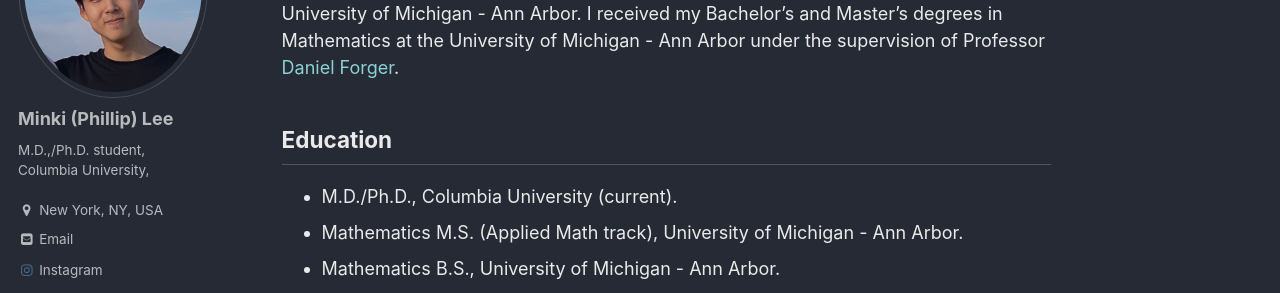
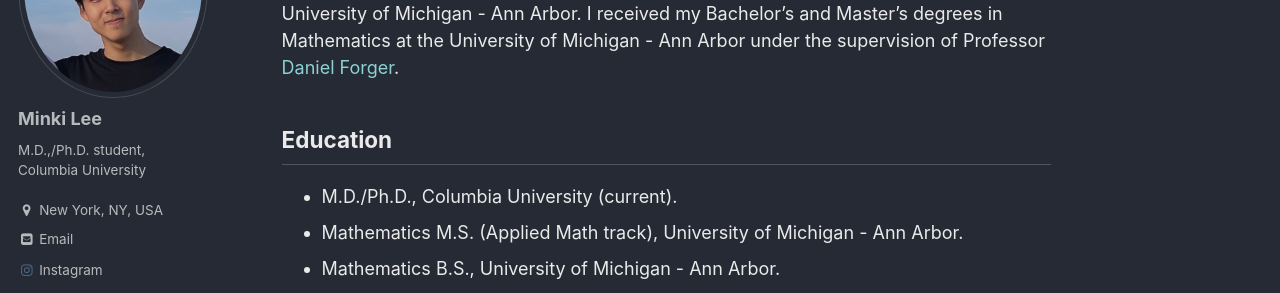
Before and after one commit to minkiplee/minkiplee.github.io, a Jekyll site: the page built from _pages/about.md, in a window 1280 px wide. Shown: the part 241-534 px from the top of the page. Built offline with Jekyll 4.4.1, drawn with Linux system fonts in a browser that asks for light colours; nearby versions of some CDN libraries; some web fonts are replaced; library files that are not in the unit come from our copies.

Commit message:
Update _config.yml

```diff
--- a/_config.yml
+++ b/_config.yml
@@ -82,10 +82,10 @@ analytics:
 
 # Site Author
 author:
-  name             : "Minki (Phillip) Lee"
+  name             : "Minki Lee"
   avatar           : "IMG_7948.jpg"
   bio              : "M.D.,/Ph.D. student,<br>
-                      Columbia University,<br>"
+                      Columbia University"
   location         : "New York, NY, USA"
   employer         :
   googlescholar    : "https://scholar.google.com/citations?user=cMwhtDwAAAAJ&hl=en"
```
